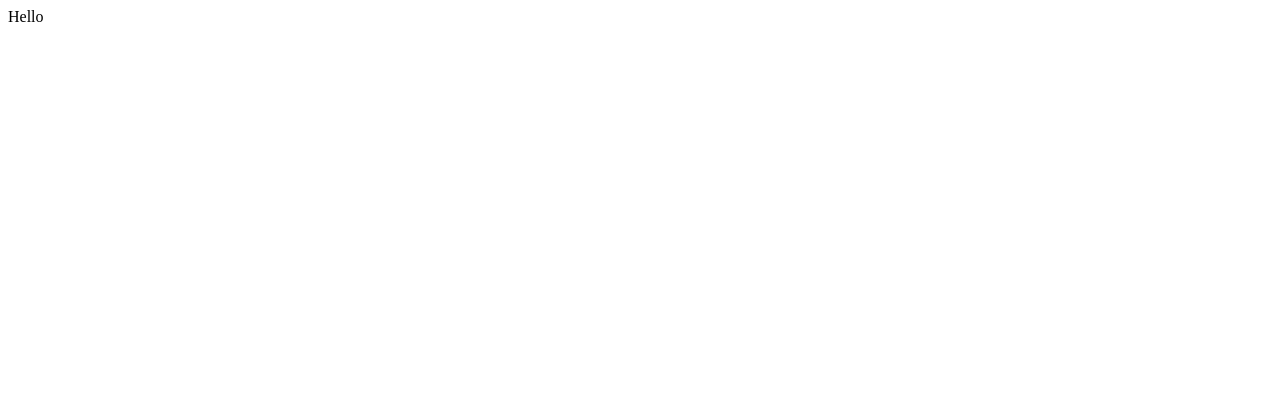
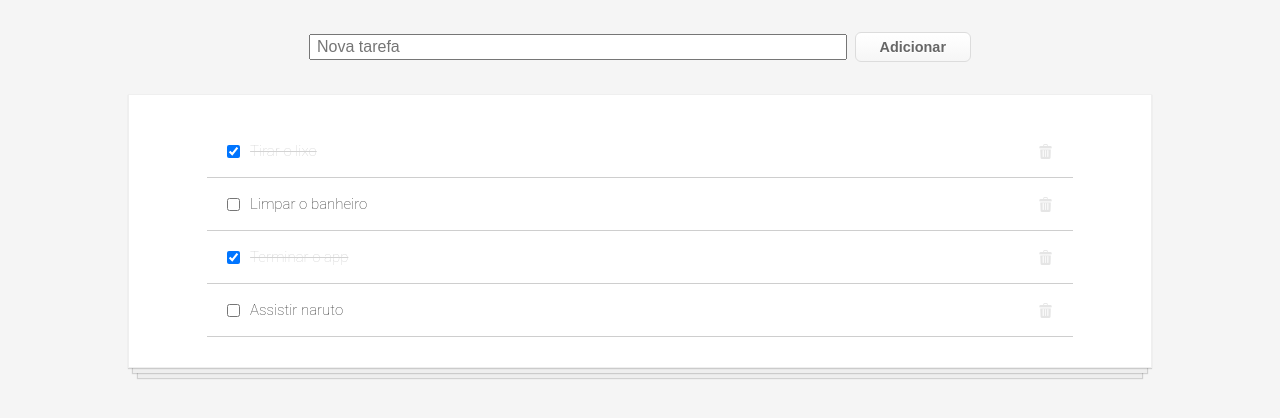
Before and after one commit to dancity/myToDoApp, a Next.js app: page / in a window 1280 px wide. Shown: the top 418 px of the page. Built offline with nearby package versions, Linux system fonts and the light colour scheme.

Commit message:
Deploy todo app

```diff
--- /dev/null
+++ b/components/App.js
@@ -0,0 +1,44 @@
+import React, { useState } from "react";
+import TodoItem from "../components/TodoItem";
+import todosData from "../data/todosData";
+
+function App() {
+  const [display, setDisplay] = useState(
+    todosData.map((item) => <TodoItem key={item.id} item={item} />)
+  );
+  const [newTodo, setNewTodo] = useState("");
+
+  function clickHandler() {
+    todosData.push({
+      id: display.length,
+      text: newTodo,
+      completed: false,
+    });
+    setDisplay(todosData.map((item) => <TodoItem key={item.id} item={item} />));
+    setNewTodo("");
+  }
+
+  return (
+    <div>
+      <div className="input-box">
+        <input
+          type="text"
+          placeholder="Nova tarefa"
+          value={newTodo}
+          onChange={(e) => setNewTodo(e.target.value)}
+          onKeyPress={(e) => {
+            if (e.key === "Enter") {
+              clickHandler();
+            }
+          }}
+        />
+        <button className="myButton" onClick={clickHandler}>
+          Adicionar
+        </button>
+      </div>
+      <div className="todo-list">{display}</div>
+    </div>
+  );
+}
+
+export default App;
--- /dev/null
+++ b/components/TodoItem.js
@@ -0,0 +1,47 @@
+import React, { useState } from "react";
+import todosData from "../data/todosData";
+//import trash from "../images/trash.png";
+
+function TodoItem(props) {
+  const [checked, setChecked] = useState(props.item.completed);
+  let textStyle = checked
+    ? { textDecoration: "line-through", color: "lightgrey" }
+    : null;
+
+  const [deleted, setDeleted] = useState(props.item.deleted);
+
+  function onChangeHandler() {
+    setChecked(!checked);
+
+    for (let item of todosData) {
+      if (item.id == props.item.id) {
+        item.completed = !checked;
+      }
+    }
+  }
+
+  function onClickHandler() {
+    setDeleted(!deleted);
+    for (let item of todosData) {
+      if (item.id == props.item.id) {
+        item.deleted = !deleted;
+      }
+    }
+  }
+
+  return props.item.deleted ? null : (
+    <div className="todo-item">
+      <input
+        type="checkbox"
+        checked={checked}
+        onChange={() => onChangeHandler()}
+      />
+      <p style={textStyle}>{props.item.text}</p>
+      <div className="trash-icon" onClick={() => onClickHandler()}>
+        <img src="/img/trash.png"></img>
+      </div>
+    </div>
+  );
+}
+
+export default TodoItem;
--- /dev/null
+++ b/css/styles.css
@@ -0,0 +1,102 @@
+* {
+  margin: 0;
+  padding: 0;
+  box-sizing: border-box;
+}
+
+body {
+  background-color: whitesmoke;
+}
+
+.input-box {
+  text-align: center;
+  margin-left: auto;
+  margin-right: auto;
+  width: 70%;
+  margin-top: 2rem;
+  margin-bottom: 2rem;
+}
+
+.input-box input {
+  width: 60%;
+  padding: 2px;
+  padding-left: 6px;
+  font-size: 1rem;
+}
+
+.myButton {
+  margin-left: 0.5rem;
+  box-shadow: inset 0px 1px 0px 0px #ffffff;
+  background: linear-gradient(to bottom, #ffffff 5%, #f6f6f6 100%);
+  background-color: #ffffff;
+  border-radius: 6px;
+  border: 1px solid #dcdcdc;
+  display: inline-block;
+  cursor: pointer;
+  color: #666666;
+  font-family: Arial;
+  font-size: 0.9rem;
+  font-weight: bold;
+  padding: 6px 24px;
+  text-decoration: none;
+  text-shadow: 0px 1px 0px #ffffff;
+}
+.myButton:hover {
+  background: linear-gradient(to bottom, #f6f6f6 5%, #ffffff 100%);
+  background-color: #f6f6f6;
+}
+.myButton:active {
+  position: relative;
+  top: 1px;
+}
+
+.todo-list {
+  background-color: white;
+  margin: auto;
+  width: 80%;
+  display: flex;
+  flex-direction: column;
+  align-items: center;
+  border: 1px solid #efefef;
+  box-shadow:
+  /* The top layer shadow */ 0 1px 1px rgba(0, 0, 0, 0.15),
+    /* The second layer */ 0 10px 0 -5px #eee,
+    /* The second layer shadow */ 0 10px 1px -4px rgba(0, 0, 0, 0.15),
+    /* The third layer */ 0 20px 0 -10px #eee,
+    /* The third layer shadow */ 0 20px 1px -9px rgba(0, 0, 0, 0.15);
+  padding: 30px;
+}
+
+.todo-item {
+  display: flex;
+  justify-content: flex-start;
+  align-items: center;
+  padding: 17px 20px 17px;
+  width: 90%;
+  border-bottom: 1px solid #cecece;
+  font-family: Roboto, sans-serif;
+  font-weight: 100;
+  font-size: 15px;
+  color: #333333;
+}
+
+input[type="checkbox"] {
+  margin-right: 10px;
+  font-size: 30px;
+}
+
+input[type="checkbox"]:focus {
+  outline: 0;
+}
+
+.trash-icon {
+  opacity: 0.1;
+  margin-left: auto;
+  display: flex;
+  height: 15px;
+  cursor: pointer;
+}
+
+.trash-icon:hover {
+  opacity: 0.9;
+}
--- /dev/null
+++ b/data/todosData.js
@@ -0,0 +1,34 @@
+const todosData = [
+    {
+      id: 0,
+      text: "Tirar o lixo",
+      completed: true,
+      deleted: false,
+    },
+    {
+      id: 1,
+      text: "Passear com o cachorro",
+      completed: false,
+      deleted: true,
+    },
+    {
+      id: 2,
+      text: "Limpar o banheiro",
+      completed: false,
+      deleted: false,
+    },
+    {
+      id: 3,
+      text: "Terminar o app",
+      completed: true,
+      deleted: false,
+    },
+    {
+      id: 4,
+      text: "Assistir naruto",
+      completed: false,
+      deleted: false,
+    },
+  ];
+
+  export default todosData;
--- /dev/null
+++ b/pages/_app.js
@@ -0,0 +1,6 @@
+import "../css/styles.css";
+
+// This default export is required in a new `pages/_app.js` file.
+export default function MyApp({ Component, pageProps }) {
+  return <Component {...pageProps} />;
+}
--- a/pages/index.js
+++ b/pages/index.js
@@ -1,5 +1,13 @@
+import React from "react";
+import ReactDOM from "react-dom";
+import App from "../components/App.js";
+
 function Home() {
-  return <div>Hello</div>;
+  return (
+    <div>
+      <App />
+    </div>
+  );
 }
 
 export default Home;
```
Also changed, not shown: public/img/trash.png (added).
